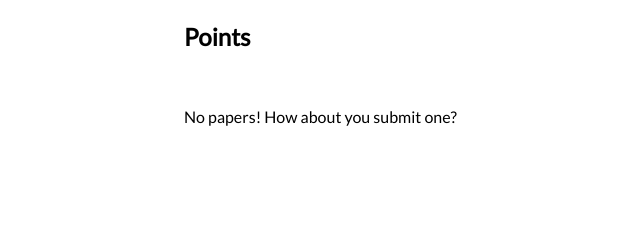
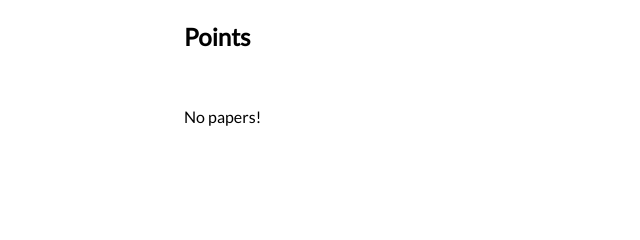
Before and after one commit to nmoroze/peer-edit, a Django app: template edit/templates/edit/profile.html in a window 1280 px wide. Shown: the part 201-441 px from the top of the page, without its empty margins (6-646 px from the left). Run offline with Django 3.2, Linux system fonts and the light colour scheme; the template is opened without the code that fills it, so the values that code supplies are empty; parts of the project's set-up code (start-up, migrations or seed data) failed here and were passed over; some libraries are stand-ins or nearby versions.

Commit message:
Removed extra inocmplete line that caused a bug

```diff
--- a/edit/templates/edit/paper.html
+++ b/edit/templates/edit/paper.html
@@ -73,7 +73,6 @@ $(document).ready(function() {
 						},
 						function(data) {
 							highlight(range, data);
-							$("#"+result)
 							$.post("/paper/save/", {paper:{{ paper.id }}, body:$("#paper-body").html()});
 							location.reload(true);
 					});
@@ -103,6 +102,7 @@ function givePoints($form) {
 }
 
 function generatePopoverContent(content, ownFeedback, id) {
+	console.log(content);
 	var html =
 	"<p>"+content+"</p>";
 	{% if ownPaper %}
--- a/edit/templates/edit/profile.html
+++ b/edit/templates/edit/profile.html
@@ -23,7 +23,7 @@ $(document).ready(function() {
 	</ul>
 	{% else %}
 	<br>
-	<p>No papers! How about you submit one?</p>
+	<p>No papers!</p>
 	{% endif %}
 </div>
 
```
